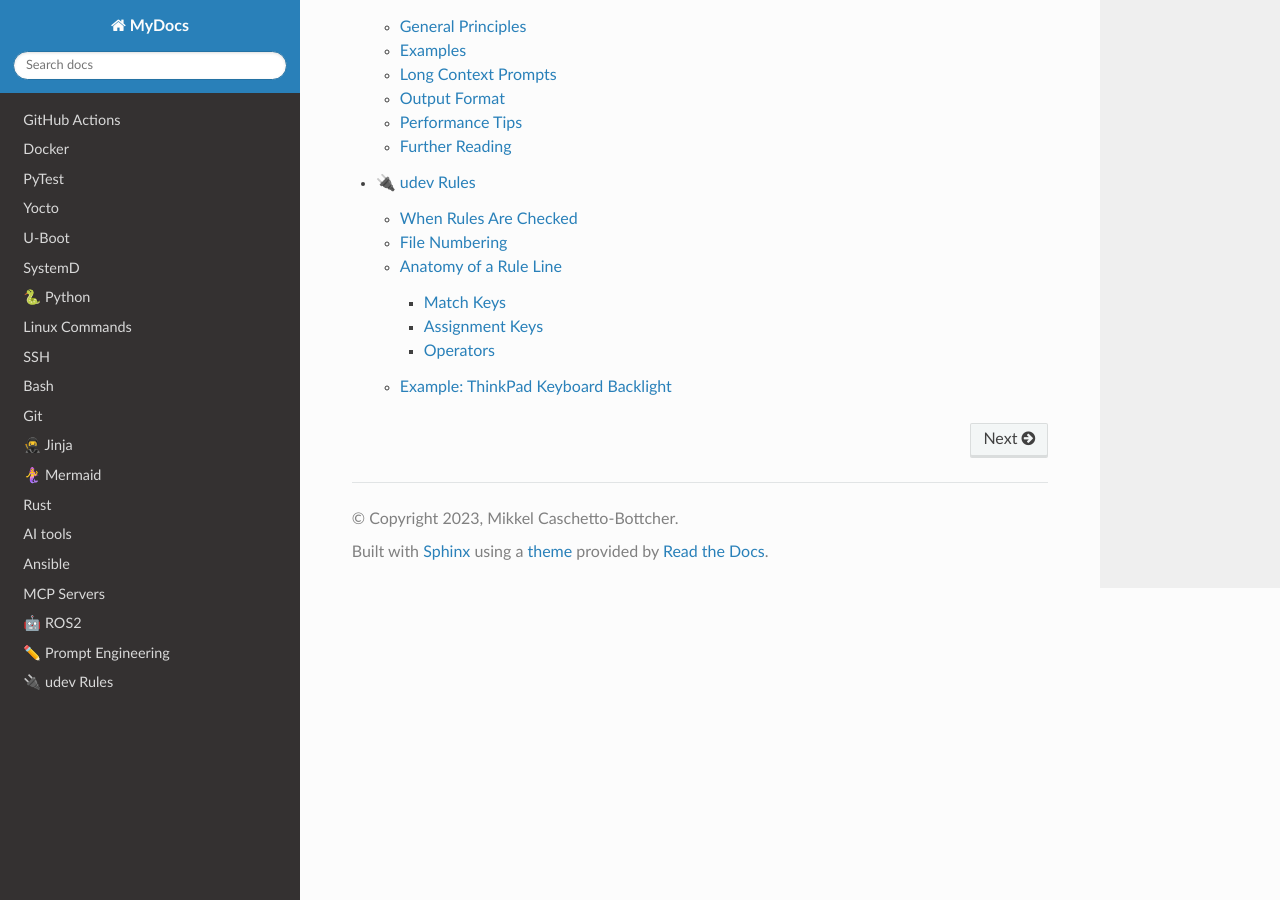
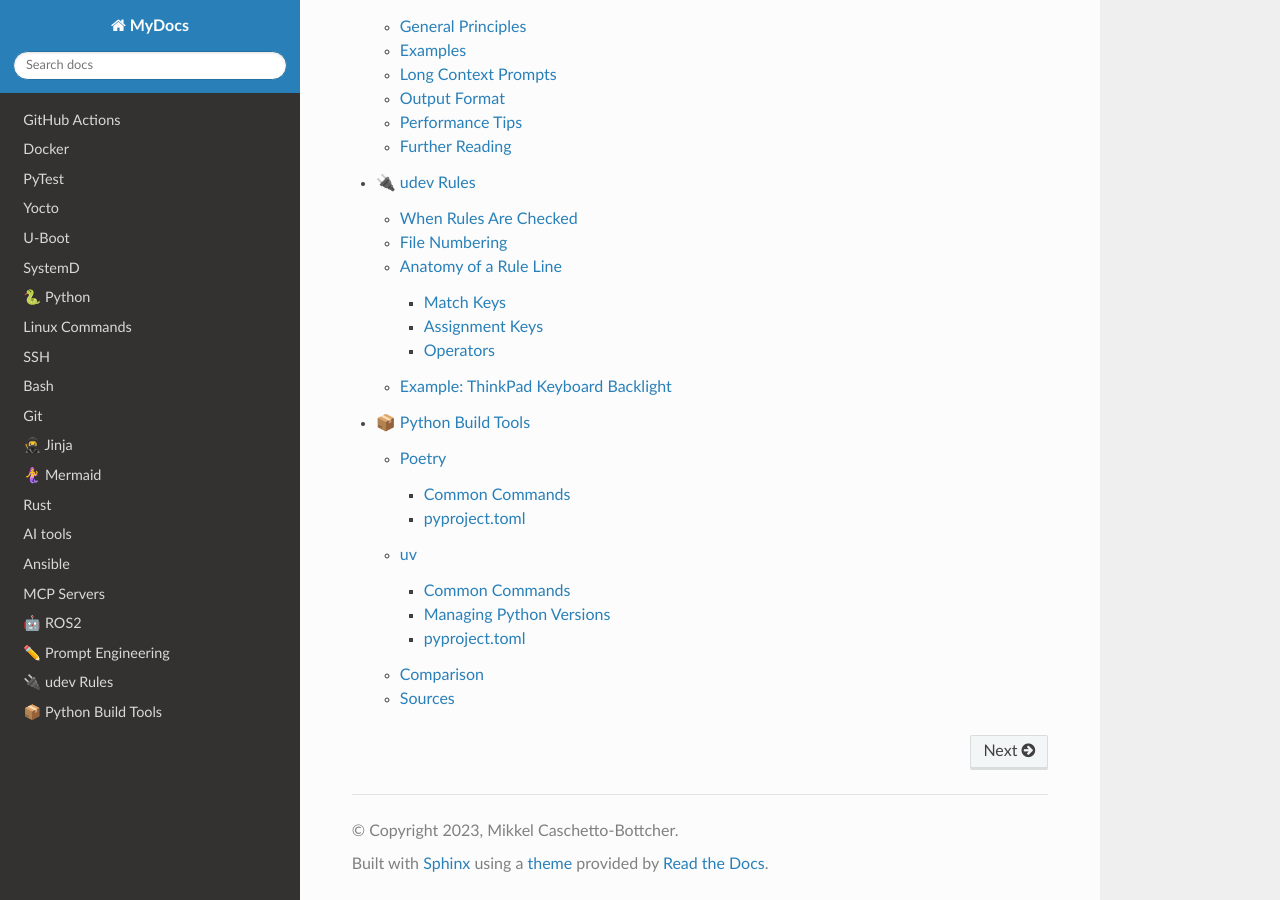
Before and after one commit to mcbottcher/my_docs, a Sphinx documentation site: the page built from docs/source/index.rst, in a window 1280 px wide and 900 px high, scrolled down 10310 px. Built offline with Sphinx 7.4.7 and the Read the Docs theme 3.1.0, drawn with Linux system fonts in a browser that asks for light colours; some of the changed lines change nothing that is shown.

Commit message:
feat: add python build tools page with poetry and uv docs

```diff
--- a/docs/source/index.rst
+++ b/docs/source/index.rst
@@ -38,3 +38,4 @@
    ros2
    prompt_engineering
    udev
+   python_build_tools
--- /dev/null
+++ b/docs/source/python_build_tools.rst
@@ -0,0 +1,182 @@
+.. role:: bash(code)
+   :language: bash
+
+.. role:: toml(code)
+   :language: toml
+
+
+|:package:| Python Build Tools
+==============================
+
+Python has several tools for managing dependencies and virtual environments.
+This page covers two of the most popular modern options: **Poetry** and **uv**.
+
+----
+
+Poetry
+------
+
+Poetry is a dependency management and packaging tool for Python. It handles virtual environments,
+dependency resolution, and publishing packages to PyPI — all from a single tool.
+
+Configuration is stored in ``pyproject.toml``, and a ``poetry.lock`` file pins exact dependency
+versions for reproducible installs.
+
+Common Commands
+^^^^^^^^^^^^^^^
+
+- :bash:`poetry install` — installs all dependencies from ``pyproject.toml`` into the venv (creates the venv if it doesn't exist yet).
+- :bash:`poetry add <package>` / :bash:`poetry remove <package>` — adds or removes a package. Both operations update the venv, ``pyproject.toml``, and ``poetry.lock`` together.
+- :bash:`poetry add --group dev <package>` — adds to a named dependency group (e.g. ``dev``) instead of the main dependencies.
+- :bash:`poetry run <command>` — runs a command inside the venv. Works for arbitrary commands
+  (e.g. ``poetry run python main.py``), for scripts installed by packages (e.g. ``poetry run pytest``),
+  or for scripts defined in your own project via ``[tool.poetry.scripts]`` in ``pyproject.toml``
+  (e.g. ``poetry run my-script``). You can also launch VS Code via ``poetry run code .``, which gives
+  VS Code access to the venv — enabling Go to Definition on installed packages.
+
+pyproject.toml
+^^^^^^^^^^^^^^
+
+.. code-block:: toml
+
+   [tool.poetry]
+   name = "my-project"
+   version = "0.1.0"
+   description = "A short description"
+   authors = ["Your Name <you@example.com>"]
+
+   [tool.poetry.scripts]
+   my-script = "my_package.module:main"
+
+   [tool.poetry.dependencies]
+   python = "^3.11"
+   requests = "^2.31"
+   my-lib = {path = "../my-lib"}
+   my-lib-dev = {path = "../my-lib", develop = true}
+
+   [tool.poetry.group.dev.dependencies]
+   pytest = "^8.0"
+
+   [build-system]
+   requires = ["poetry-core"]
+   build-backend = "poetry.core.masonry.api"
+
+- ``[tool.poetry]``: Project metadata — name, version, description, authors. The ``name`` field is the
+  distribution name (used for publishing), not related to ``poetry run``.
+- ``[tool.poetry.scripts]``: Defines entrypoints for the project. The key is the script name and the
+  value points to a Python callable (``module:function``). The key is what you pass to ``poetry run``
+  (e.g. ``my-script = ...`` is run with ``poetry run my-script``).
+- ``[tool.poetry.dependencies]``: Runtime dependencies. The ``python`` key sets the required interpreter
+  version. Version constraints use ``^`` (compatible release, e.g. ``^3.11`` means ``>=3.11, <4.0``).
+  Local packages can be referenced by path; adding ``develop = true`` makes it an editable install so
+  changes to the local package are reflected immediately without reinstalling.
+- ``[tool.poetry.group.<name>.dependencies]``: Dependency groups for non-runtime packages. Group names
+  are arbitrary — ``dev``, ``test``, ``lint`` etc. are all conventions. There are no built-in special
+  group names. Exclude a group at install time with ``poetry install --without dev``.
+- ``[build-system]``: Tells build frontends how to build the package. Always points to ``poetry-core``
+  for Poetry projects.
+
+----
+
+uv
+--
+
+``uv`` is an extremely fast Python package and project manager written in Rust, developed by Astral
+(the team behind ``ruff``). It can act as a drop-in replacement for ``pip``, ``pip-tools``, and
+``virtualenv``, and also supports full project management similar to Poetry.
+
+Common Commands
+^^^^^^^^^^^^^^^
+
+- :bash:`uv sync` — installs all dependencies into the venv (creates ``.venv`` if needed). This is the
+  equivalent of ``poetry install``.
+- :bash:`uv init my-project` — scaffolds a new project with a ``pyproject.toml``. Not needed if you
+  already have one.
+- :bash:`uv add <package>` / :bash:`uv remove <package>` — adds or removes a dependency, updating
+  ``pyproject.toml`` and ``uv.lock``.
+- :bash:`uv add --dev <package>` — adds to the ``dev`` dependency group (``[dependency-groups]``),
+  keeping it separate from runtime dependencies.
+- :bash:`uv run <command>` — runs a command inside the venv. Works for scripts and arbitrary commands,
+  including ``uv run code .`` to launch VS Code with Go to Definition support (same as Poetry).
+
+
+Managing Python Versions
+^^^^^^^^^^^^^^^^^^^^^^^^^
+
+``uv`` can manage Python interpreter installations without a separate tool like ``pyenv``:
+
+- :bash:`uv python install 3.12` — downloads and installs a specific Python version, managed by ``uv``.
+- :bash:`uv python pin 3.12` — writes a ``.python-version`` file to the project directory. All ``uv``
+  commands run there will use that interpreter, downloading it automatically if not already installed.
+
+pyproject.toml
+^^^^^^^^^^^^^^
+
+.. code-block:: toml
+
+   [project]
+   name = "my-project"
+   version = "0.1.0"
+   requires-python = ">=3.11"
+   dependencies = [
+       "requests>=2.31",
+       "my-lib",
+   ]
+
+   [project.scripts]
+   my-script = "my_package.module:main"
+
+   [dependency-groups]
+   dev = [
+       "pytest>=8.0",
+   ]
+
+   [tool.uv.sources]
+   my-lib = { path = "../my-lib", editable = true }
+
+- ``[project]``: Standard PEP 621 metadata table. Used by ``uv`` and any other PEP 517-compliant tool.
+  ``requires-python`` sets the minimum interpreter version.
+- ``[project.dependencies]``: Runtime dependencies declared as a list of PEP 508 strings
+  (e.g. ``"requests>=2.31"``). Local packages are listed by name here, with their source declared
+  separately in ``[tool.uv.sources]``.
+- ``[project.scripts]``: Defines entrypoints for the project. The key is the script name and the
+  value points to a Python callable (``module:function``). The key is what you pass to ``uv run``
+  (e.g. ``my-script = ...`` is run with ``uv run my-script``). This is a standard PEP 621 field,
+  so the scripts are also installed when the package is installed via ``pip``.
+- ``[tool.uv.sources]``: Specifies where uv should fetch a dependency from. Setting ``editable = true``
+  makes changes to the local package reflect immediately without reinstalling. Any build backend is
+  supported, including Poetry projects.
+- ``[dependency-groups]``: Optional groups for non-runtime dependencies (PEP 735). Equivalent to
+  Poetry's groups — install with ``uv sync --group dev`` or exclude with ``uv sync --no-group dev``.
+- ``[build-system]``: Only needed if you are building a distributable package. ``uv`` defaults to
+  ``hatchling`` but any PEP 517 backend works.
+
+.. note::
+   Because ``uv`` uses the standard ``[project]`` table, the same ``pyproject.toml`` works with other
+   tools like ``pip install .``, ``build``, or ``hatch`` without any changes — you are not locked in
+   to ``uv`` to build or install the project.
+
+----
+
+Comparison
+----------
+
+Both tools cover the same core workflow: dependency management, virtual environments, and packaging.
+The main differences are:
+
+- **Speed**: ``uv`` is significantly faster at resolving and installing packages due to being written in Rust.
+- **Python management**: ``uv`` can install and pin Python versions itself; Poetry relies on an external tool like ``pyenv``.
+- **pip compatibility**: ``uv`` can act as a drop-in replacement for ``pip`` via ``uv pip``, making it easy to adopt incrementally.
+- **Config format**: ``uv`` uses the standard PEP 621 ``[project]`` table; Poetry uses its own ``[tool.poetry]`` table.
+- **Maturity**: Poetry has a larger established ecosystem; ``uv`` is newer but rapidly adopted.
+
+Both are solid choices. ``uv`` has the edge for new projects due to speed and built-in Python management.
+Poetry remains a good choice if you are already familiar with it or need its publishing workflow.
+
+----
+
+Sources
+-------
+
+- https://python-poetry.org/docs/
+- https://docs.astral.sh/uv/
```
